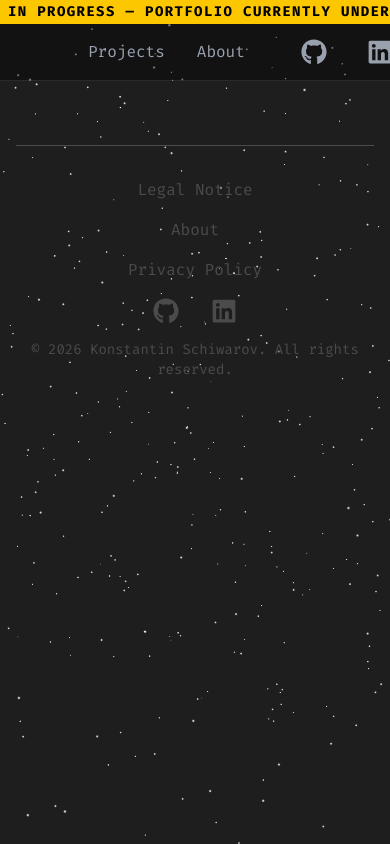
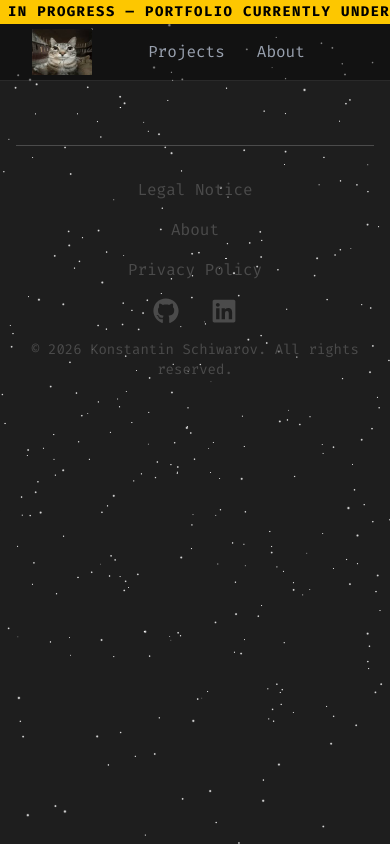
Before and after one commit to Sonic12K12/portfolio-website-nextjs, a Next.js app: page / in a window 390 px wide. Built offline with nearby package versions, Linux system fonts and the light colour scheme.

Commit message:
quick fix: hide social icons on mobile to prevent navbar overflow

```diff
--- a/src/components/Navbar.js
+++ b/src/components/Navbar.js
@@ -35,7 +35,7 @@
           <Link href="/about">About</Link>
         </li>
       </ul>
-      <ul className="flex items-center gap-10 ml-auto">
+      <ul className="hidden md:flex items-center gap-10 ml-auto">
         <li>
           <Link
             href="https://github.com/Sonic12K12"
```
